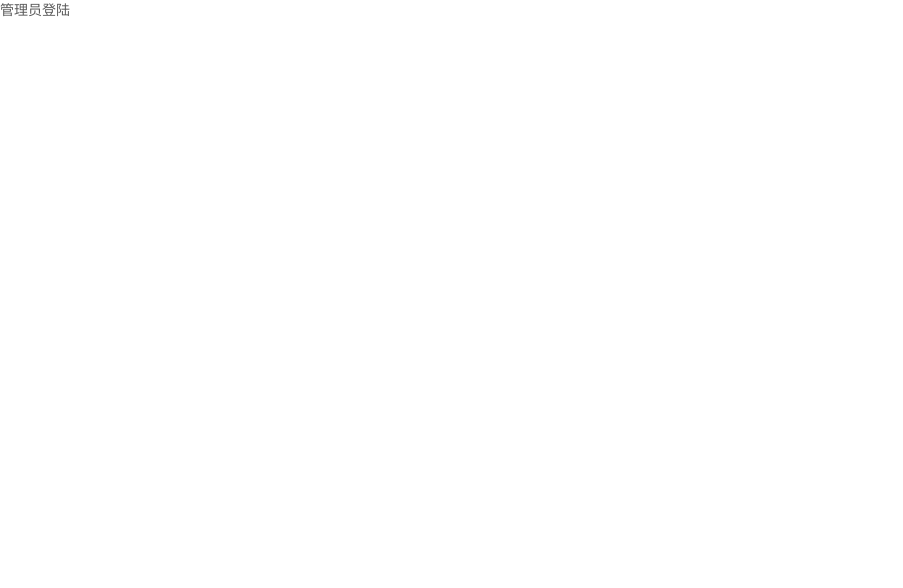
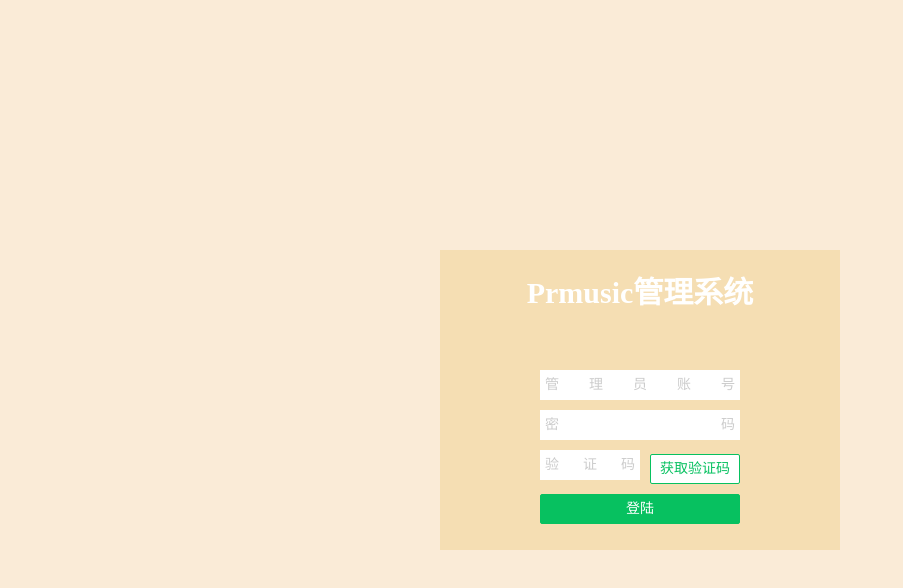
Before and after one commit to busten/prmusic, a Vue app: page /admin in a window 1280 px wide. Shown: the top 588 px of the page, without its empty margins (0-903 px from the left). Built offline with nearby package versions, Linux system fonts and the light colour scheme.

Commit message:
增加管理登陆页面

```diff
--- a/src/components/player.vue
+++ b/src/components/player.vue
@@ -72,8 +72,7 @@ export default {
   data() {
     return {
       defaultImg: 'this.src="' + require("../assets/image/default.jpg") + '"',
-      url_music:
-      'https://m701.music.126.net/20200821001604/b6e60a5bfc5f4a6af7432a58d6fb7bca/jdyyaac/0409/045b/0f5b/3cb4babda43167acece0817d2ccec07a.m4a',
+      url_music: '',
       playicon: "play",
       play_status: false,
       total_time: "00:00",
--- /dev/null
+++ b/src/components/view_admin/login/login.vue
@@ -0,0 +1,110 @@
+<template>
+  <div class="login">
+    <div class="login_box">
+      <p class="title">Prmusic管理系统</p>
+      <div class="input_box">
+        <table>
+          <tr>
+            <td>
+              <input class="input_box_input" type="text" placeholder="管理员账号" />
+            </td>
+          </tr>
+          <tr>
+            <td>
+              <input class="input_box_input" type="password" placeholder="密码" />
+            </td>
+          </tr>
+          <tr>
+            <td>
+              <input class="incode" type="text" placeholder="验证码" />
+              <van-button class="getcode" plain type="primary">获取验证码</van-button>
+            </td>
+          </tr>
+          <tr>
+            <td>
+              <van-button class="login_btn" type="primary">登陆</van-button>
+            </td>
+          </tr>
+        </table>
+      </div>
+    </div>
+  </div>
+</template>
+
+<script>
+import { Button } from "vant";
+export default {
+  components: {
+    [Button.name]: Button,
+  },
+};
+</script>
+
+<style scoped>
+.login {
+  width: 100%;
+  height: 100%;
+  background-color: antiquewhite;
+}
+
+.login_box {
+  position: absolute;
+  width: 400px;
+  height: 300px;
+  background-color: wheat;
+  top: 50%;
+  left: 50%;
+  transform: translate(-50%, -50%);
+  padding: 20px;
+}
+
+.title {
+  width: 100%;
+  color: white;
+  text-align: center;
+}
+
+.input_box table {
+  margin: 50px auto;
+}
+
+.input_box td {
+  text-align: justify;
+  text-align-last: justify;
+  white-space: nowrap;
+  line-height: 40px;
+}
+
+.input_box_input {
+  width: 200px;
+  border: none;
+  line-height: 30px;
+  padding: 0 5px;
+}
+
+.incode {
+  border: none;
+  line-height: 30px;
+  padding: 0 5px;
+  width: 100px;
+}
+
+.getcode {
+  width: 90px;
+  height: 30px;
+  margin-left: 10px;
+}
+
+.login_btn {
+  width: 100%;
+  height: 30px;
+}
+
+@media only screen and (max-width: 850px) {
+  .login_box {
+    width: 100%;
+    height: 100%;
+    padding: 0;
+  }
+}
+</style>
--- a/src/views/admin/view_admin_login.vue
+++ b/src/views/admin/view_admin_login.vue
@@ -1,12 +1,20 @@
 <template>
   <div class="admin_login">
-    管理员登陆
+    <component :is="comName"/>
   </div>
 </template>
 
 <script>
+import login from '../../components/view_admin/login/login';
 export default {
-
+  components:{
+    login,
+  },
+  data(){
+    return{
+      comName: 'login',
+    }
+  }
 }
 </script>
 
```
